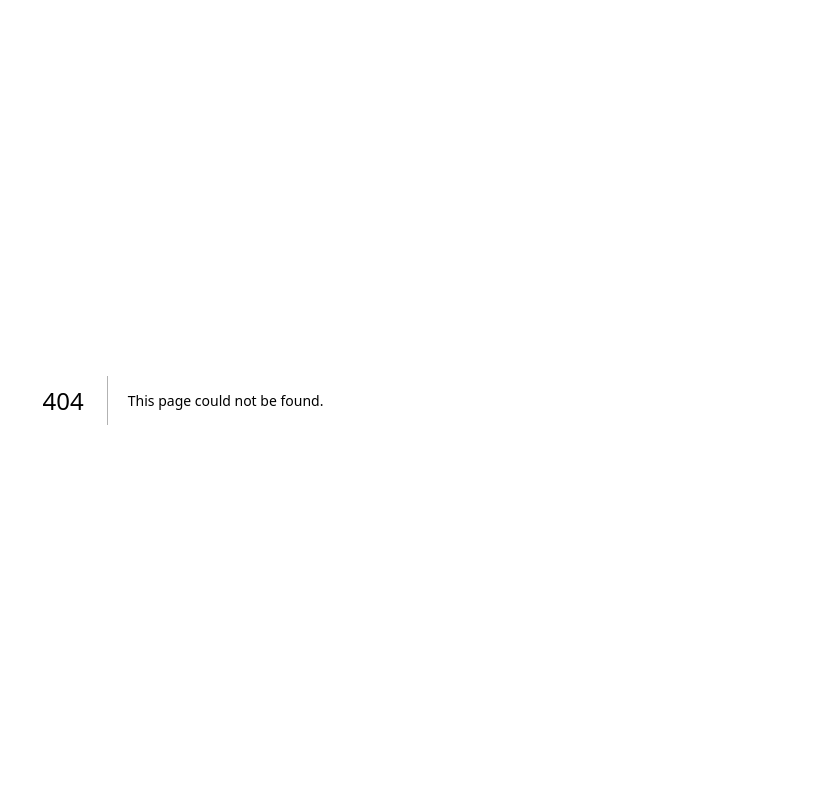
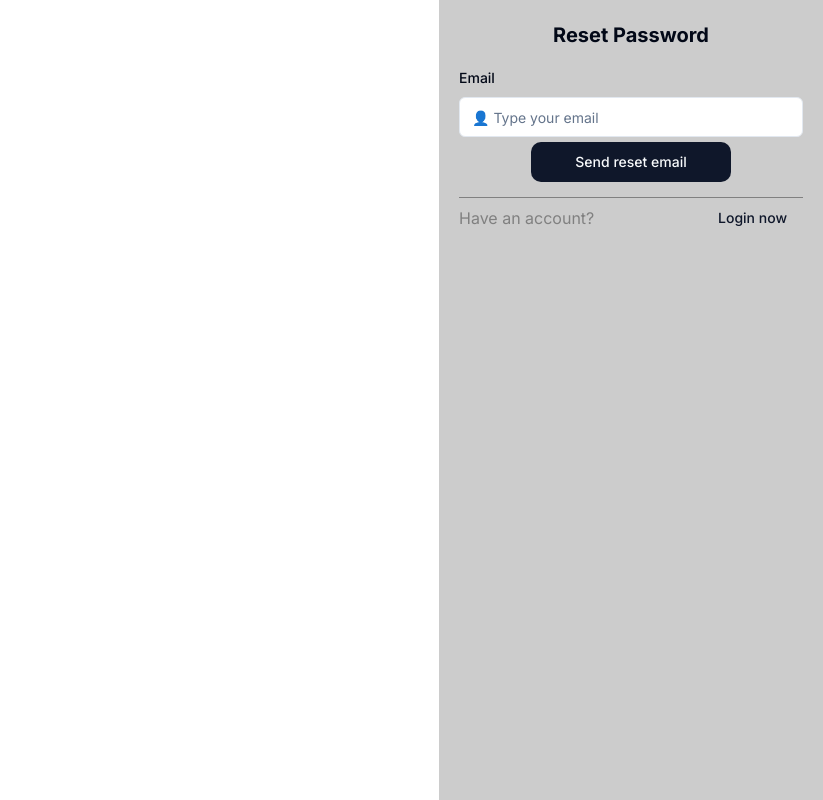
Before and after one commit to danielk0k/its-frontend-manager, a Next.js app: page /forgot-password in a window 1280 px wide. Before the commit this address had no page. Shown: the whole page, without its empty margins (457-1280 px from the left). Built offline with nearby package versions, Linux system fonts and the light colour scheme.

Commit message:
Implement front end for reset password form

```diff
--- /dev/null
+++ b/src/app/(auth)/forgot-password/page.tsx
@@ -0,0 +1,30 @@
+import { Button } from "@/components/ui/button";
+import { ForgotPasswordForm } from "@/components/auth/ForgotPasswordForm";
+import Link from "next/link";
+
+export default async function ForgotPasswordView() {
+  return (
+    <div style={{ display: "flex", height: "100vh" }}>
+      <div style={{ flex: "70%" }}>{/* to add image */}</div>
+      <div style={{ flex: "30%", backgroundColor: "#ccc", padding: "20px" }}>
+        <ForgotPasswordForm />
+        <div
+          style={{
+            justifyContent: "space-between",
+            alignItems: "center",
+            display: "flex",
+          }}
+        >
+          <div style={{ display: "flex" }}>
+            <p style={{ color: "gray" }}>{"Have an account?"}</p>
+          </div>
+          <div>
+            <Button variant="link">
+              <Link href="/signin">Login now</Link>
+            </Button>
+          </div>
+        </div>
+      </div>
+    </div>
+  );
+}
--- /dev/null
+++ b/src/app/api/forgot-password/route.ts
@@ -0,0 +1,44 @@
+import { hash } from 'bcryptjs';
+import { NextResponse } from 'next/server';
+import prisma from '@/lib/prisma';
+
+export async function POST(req: Request) {
+  try {
+    const { email } = (await req.json()) as {
+      email: string;
+
+    };
+
+    const user = await prisma.user.findUnique({
+      where: {
+          email: email.toLowerCase()
+      }
+    })
+
+    if (!user) {
+      return new NextResponse(
+        JSON.stringify({
+          status: 'error',
+          message: 'User not found.',
+        }),
+        { status: 500 }
+      );
+    } else {
+      // user exists
+      return NextResponse.json({
+        reset: {
+          email: user.email,
+        }
+      });
+    }
+
+  } catch (error: any) {
+      return new NextResponse(
+        JSON.stringify({
+          status: 'error',
+          message: error.message,
+        }),
+        { status: 500 }
+      );
+  }
+}
--- /dev/null
+++ b/src/components/auth/ForgotPasswordForm.tsx
@@ -0,0 +1,103 @@
+"use client"
+import React from "react";
+import { zodResolver } from "@hookform/resolvers/zod"
+import { SubmitHandler, useForm } from 'react-hook-form';
+import { z, TypeOf, object, string } from "zod";
+import { Input } from "@/components/ui/input";
+import { Button } from "@/components/ui/button"
+import { useRouter } from 'next/navigation';
+import { useState, useTransition  } from 'react';
+import { signIn } from 'next-auth/react';
+
+import {
+  Form,
+  FormControl,
+  FormField,
+  FormItem,
+  FormLabel,
+  FormMessage,
+} from "@/components/ui/form"
+
+const formSchema = z.object({
+    email: z.string(),
+})
+
+type ResetUserInput = TypeOf<typeof formSchema>;
+
+export function ForgotPasswordForm() {
+    const router = useRouter();
+    const [error, setError] = useState('');
+    const [submitting, setSubmitting] = useState(false);
+
+    const form = useForm<z.infer<typeof formSchema>>({
+      resolver: zodResolver(formSchema),
+      defaultValues: {
+        email: ""
+      },
+    })
+
+    const {
+        reset,
+        handleSubmit,
+        register,
+        formState: { errors },
+    } = form;
+
+
+    const onSubmitHandler: SubmitHandler<ResetUserInput> = async (values) => {
+        try {
+            const res = await fetch("/api/forgot-password", {
+                method: "POST",
+                body: JSON.stringify(values),
+                headers: {
+                  "Content-Type": "application/json",
+                },
+            });
+
+            console.log(res)
+
+            if (!res.ok) {
+                const message = (await res.json()).message;
+                return;
+            }
+            signIn(undefined, { callbackUrl: "/" });
+
+        } catch (error: any) {
+            setError(error.message);
+            console.error(error);
+        } finally {
+            setSubmitting(false);
+        }
+    }
+
+    return (
+        <Form {...form}>
+            <div style={{ display: 'flex', justifyContent: 'center', alignItems: 'center', paddingBottom: 15 }}>
+                <p style={{ fontWeight: "bold", fontSize: 20}}> Reset Password</p>
+            </div>
+            <form onSubmit={handleSubmit(onSubmitHandler)}>
+                <FormField
+                name="email"
+                render={({ field }) => (
+                    <FormItem>
+                        <FormLabel>Email</FormLabel>
+                            <FormControl>
+                                <Input placeholder="👤 Type your email" {...register("email")}/>
+                            </FormControl>
+                        <FormMessage />
+                    </FormItem>
+                )}
+                />
+
+
+                <div style={{ textAlign: 'center', paddingBottom: 15, paddingTop: 5 }}>
+                    <Button type="submit" style={{ width: 200, borderRadius: 10 }}>Send reset email</Button>
+                </div>
+            </form>
+
+            <hr style={{ borderColor: 'gray'}} />
+        </Form>
+    );
+
+
+}
--- a/src/components/auth/LoginForm.tsx
+++ b/src/components/auth/LoginForm.tsx
@@ -112,7 +112,7 @@ export function LoginForm() {
                 />
 
                 <div style={{ textAlign: 'right' }}>
-                    <a href='#' onClick={handleForgotPasswordClick} style={{ fontSize: 9}} >Forgot Password?</a>
+                    <a href='/forgot-password' onClick={handleForgotPasswordClick} style={{ fontSize: 9}} >Forgot Password?</a>
                 </div>
 
                 <div style={{ textAlign: 'center', paddingBottom: 15, paddingTop: 5 }}>
--- a/src/middleware.ts
+++ b/src/middleware.ts
@@ -47,6 +47,6 @@ export default auth(async function middleware(request) {
 export const config = {
   matcher: [
     // Match all routes except the ones that start with /signin and api and the static folder
-    "/((?!api|_next/static|_next/image|favicon.ico|signin|signup).*)",
+    "/((?!api|_next/static|_next/image|favicon.ico|signin|signup|forgot-password).*)",
   ],
 };
```
